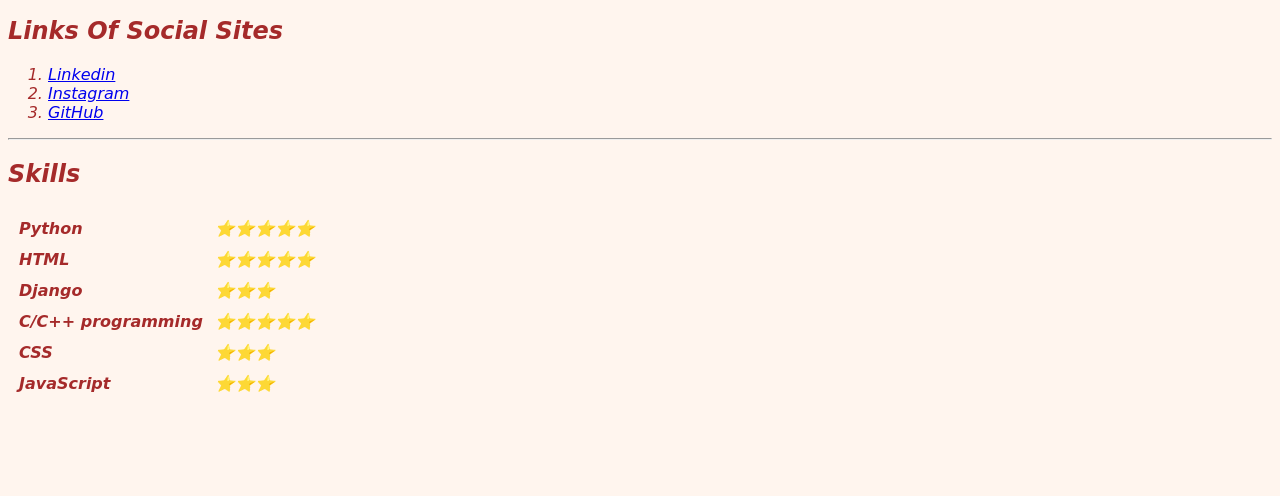
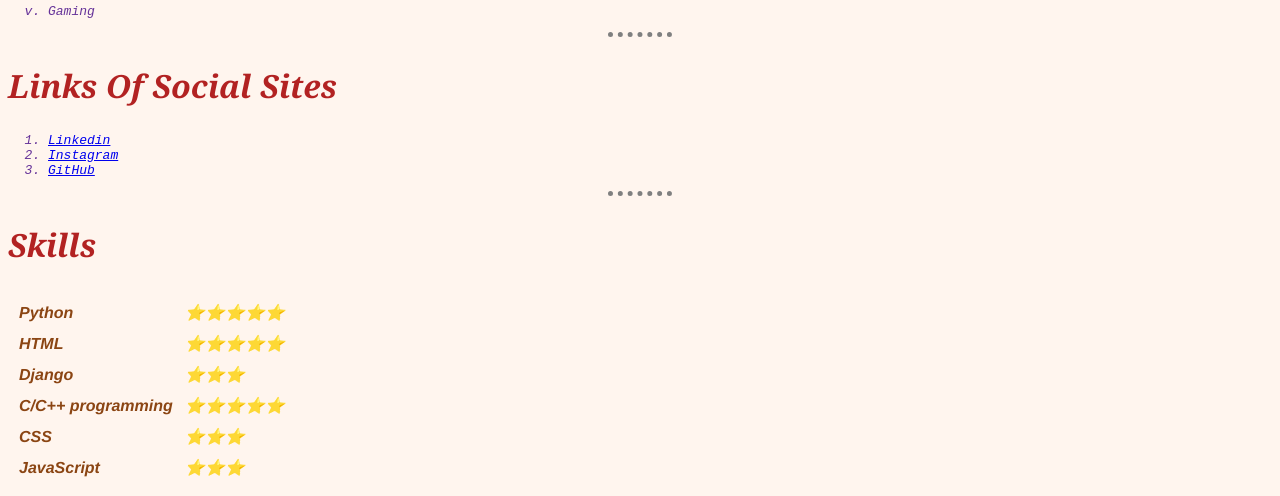
Before and after one commit to atulyaraj/CV, a plain HTML site: page index.html in a window 1280 px wide. Shown: the part 641-1137 px from the top of the page. Before the commit the page ends 1053 px from the top, so only its background shows below. Drawn offline with Linux system fonts and the light colour scheme.

Commit message:
Update index.html

```diff
--- a/index.html
+++ b/index.html
@@ -3,15 +3,7 @@
     <head>
         <meta charset="utf-8">
         <title>Atulya's Personal Site</title>
-        <style>
-            body {
-                background-color: seashell;
-                font-family: cursive;
-                font-size: medium;
-                font-style: oblique;
-                color:brown;
-            }
-        </style>
+        <link rel="stylesheet" href="/css/styles.css">
     </head>
     <body>
 
```
